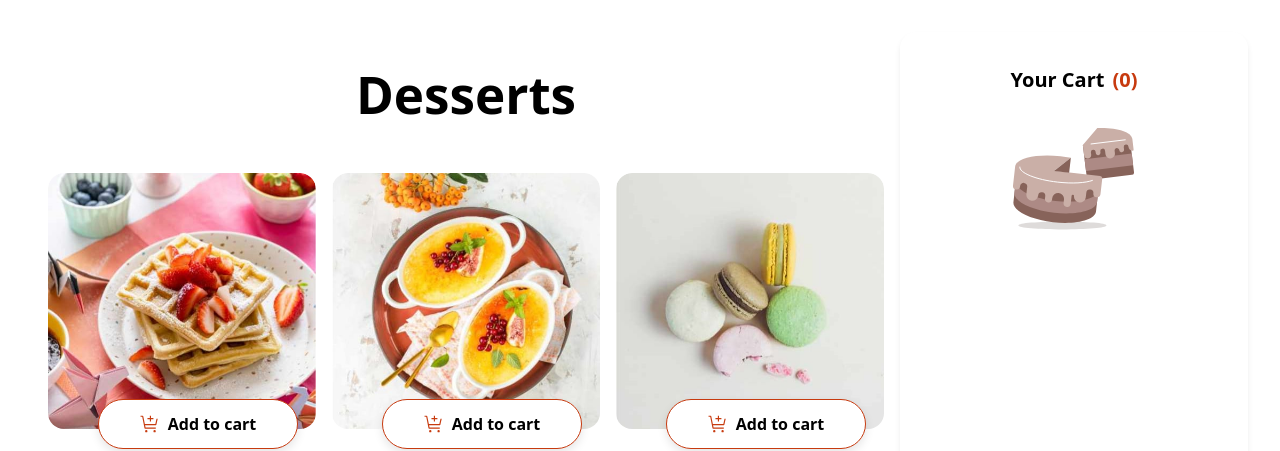
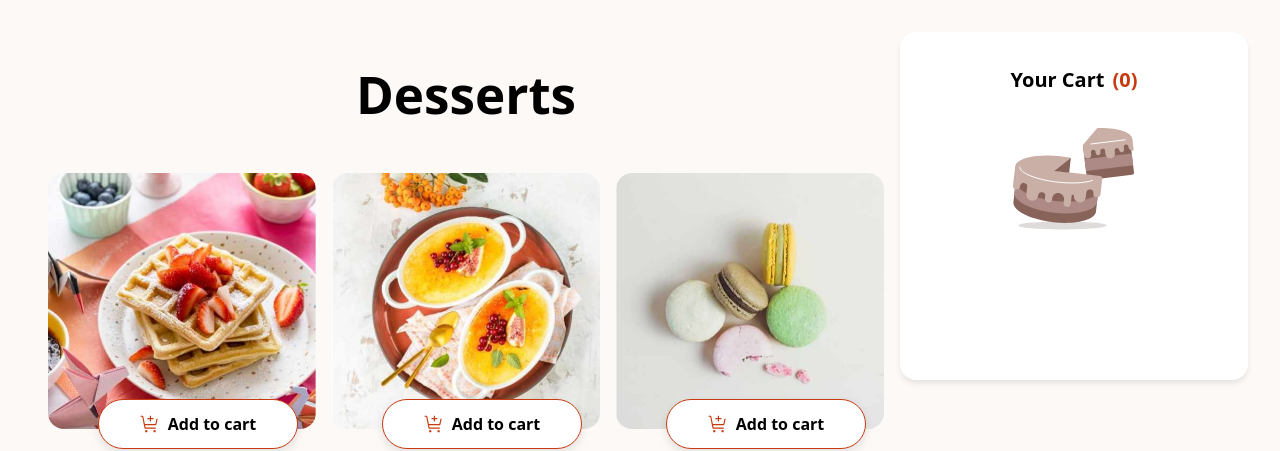
Before and after one commit to Priya-lak/Frontend-practice, a React (Vite) app: page / in a window 1280 px wide. Shown: the top 451 px of the page. Built offline with nearby package versions, Linux system fonts and the light colour scheme.

Commit message:
backgorund color

```diff
--- a/src/App.css
+++ b/src/App.css
@@ -8,12 +8,3 @@
 #app {
   display: flex;
 }
-
-Desserts {
-  /* flex: 2; */
-  background-color: aliceblue;
-  display: flex;
-  flex-direction: column;
-  /* display: grid;
-  grid-template:1fr 1fr 1fr */
-}
--- a/src/features/cart/Cart.css
+++ b/src/features/cart/Cart.css
@@ -3,7 +3,14 @@
   padding: 1.5rem;
   border-radius: 1rem;
   min-width: 300px;
+  height: 300px;
+  overflow-y: auto;
   box-shadow: 0 4px 6px -1px rgba(0, 0, 0, 0.1);
+}
+
+/* When cart has items, let it grow */
+.cart:has(.cart-items:not(:empty)) {
+  height: auto;
 }
 
 .cart h1 {
--- a/src/features/cart/Cart.jsx
+++ b/src/features/cart/Cart.jsx
@@ -38,7 +38,6 @@ function Cart({ cartItems }) {
         <button className="order-confirm" onClick={() => {}}>
           Confirm Order
         </button>
-        {/* <Order  Confirmed totalAmount={cartTotal} cartItems={cartItems} /> */}
       </div>
     ) : (
       <img
--- a/src/index.css
+++ b/src/index.css
@@ -24,7 +24,7 @@
   -webkit-font-smoothing: antialiased;
   -moz-osx-font-smoothing: grayscale;
   color: var(--black);
-  background-color: var(--white);
+  background-color: var(--rose-50);
 }
 
 a {
```
